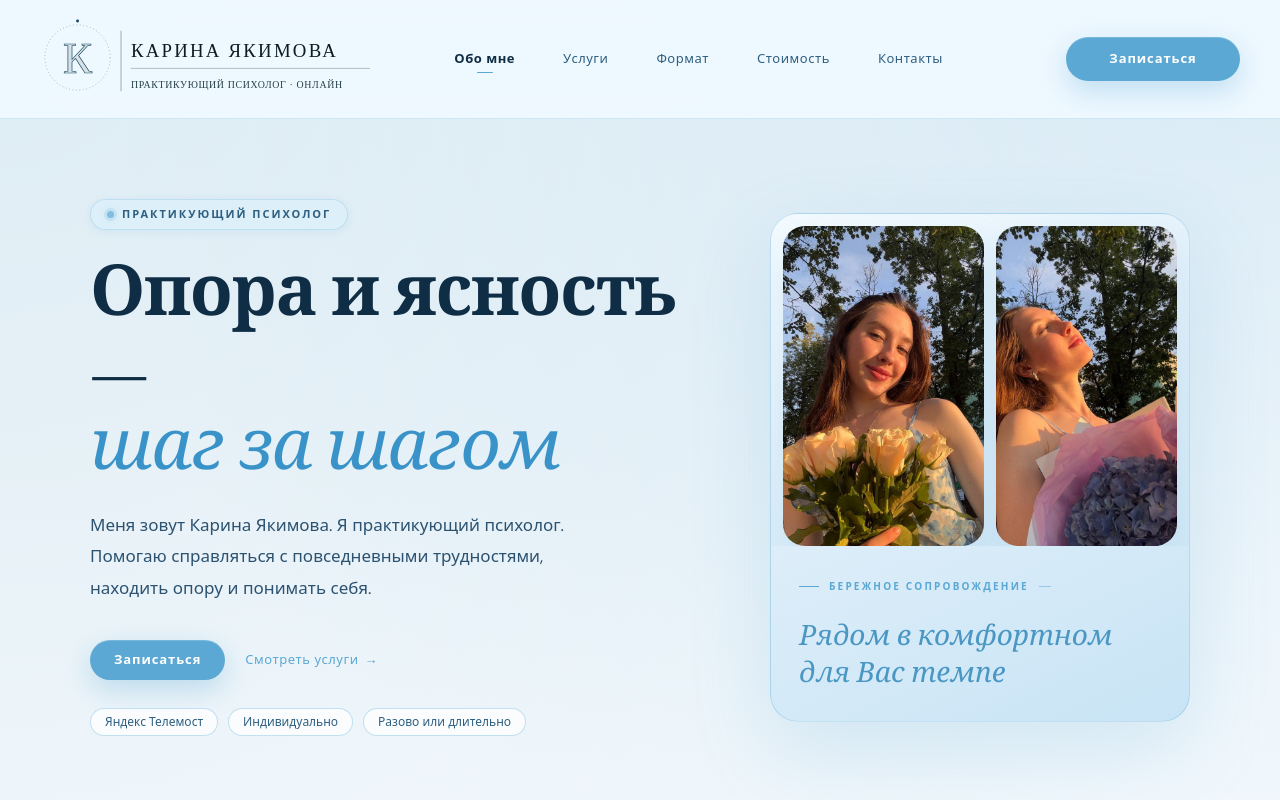
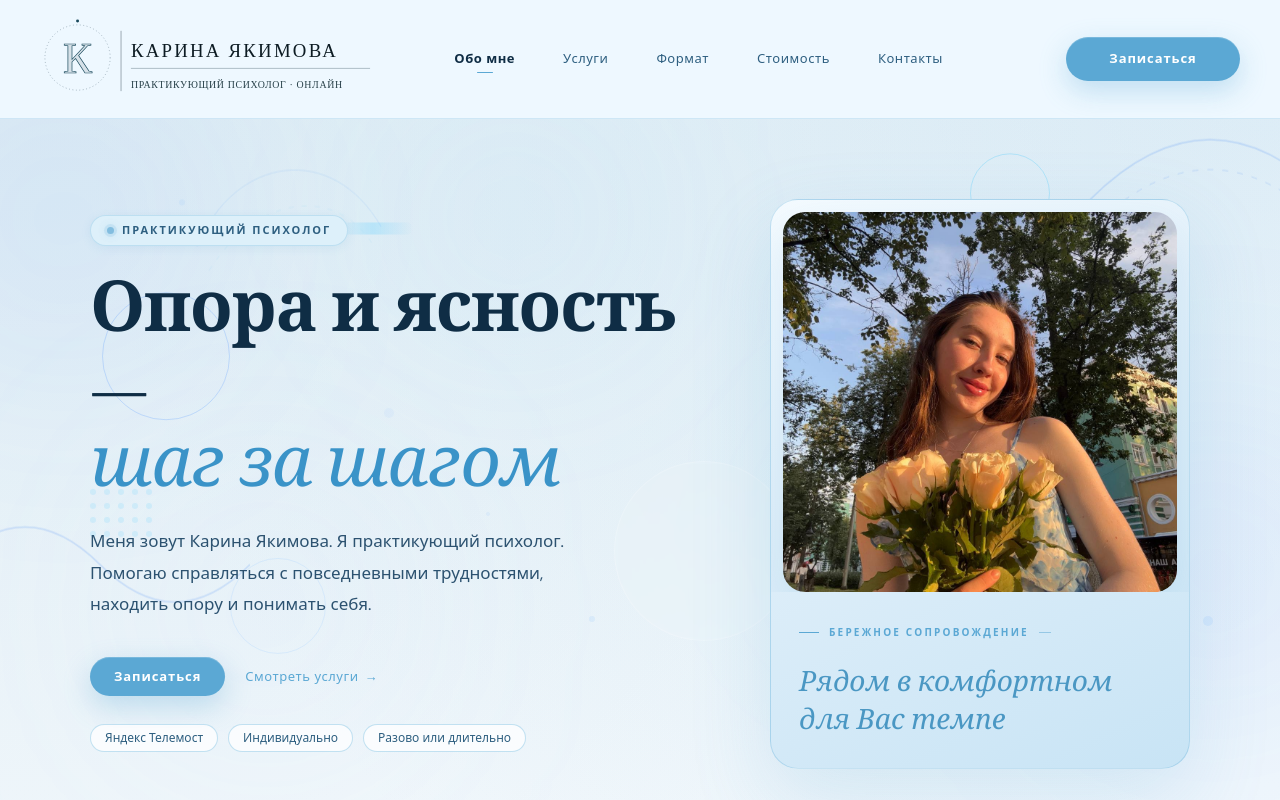
Before and after one commit to karinayakimovaa/info, a React (Vite) app: page / in a window 1280 px wide. Shown: the top 800 px of the page. Built offline with nearby package versions, Linux system fonts and the light colour scheme.

Commit message:
Add files via upload

```diff
--- a/src/App.jsx
+++ b/src/App.jsx
@@ -1,6 +1,7 @@
 import { useCallback, useEffect, useRef, useState } from "react";
 import toast from "react-hot-toast";
 import { FaTelegramPlane, FaVk } from "react-icons/fa";
+import Decorations from "./Decorations";
 
 const phoneDisplay = "+7 (952) 330-74-96";
 const phoneTel = "+79523307496";
@@ -532,9 +533,10 @@ export default function App() {
   };
 
   return (
-    <>
+    <div className='relative isolate'>
+      <Decorations />
       <GlobalStyles />
-
+      <div className='relative z-10'>
         {/* SCROLL PROGRESS BAR */}
         <div
           aria-hidden='true'
@@ -709,19 +711,12 @@ export default function App() {
               }
             >
               <div className='relative overflow-visible rounded-[28px] border border-[rgba(91,168,212,0.3)] bg-[linear-gradient(155deg,#f5fbff_0%,#deeef9_46%,#c8e4f5_100%)] shadow-[0_30px_80px_rgba(91,168,212,0.18)]'>
-                <div className='grid grid-cols-[1.05fr_0.95fr] gap-3 overflow-hidden rounded-t-[28px] p-3 pb-0'>
+                <div className='overflow-hidden rounded-t-[28px] p-3 pb-0'>
                   <div className='overflow-hidden rounded-[22px] shadow-[0_18px_45px_rgba(91,168,212,0.16)]'>
                     <img
                       src={asset("photos/photo_2026-05-24_10-31-25.jpg")}
                       alt='Карина с букетом роз на вечерней прогулке'
-                      className='block h-[280px] w-full object-cover object-[center_28%] transition-transform duration-[6000ms] hover:scale-[1.06] md:h-[320px]'
-                    />
-                  </div>
-                  <div className='overflow-hidden rounded-[22px] shadow-[0_18px_45px_rgba(91,168,212,0.16)]'>
-                    <img
-                      src={asset("photos/photo_2026-05-24_10-31-26.jpg")}
-                      alt='Карина с букетом гортензий в тёплом вечернем свете'
-                      className='block h-[280px] w-full object-cover object-[58%_center] transition-transform duration-[6000ms] hover:scale-[1.06] md:h-[320px]'
+                      className='block h-[320px] w-full object-cover object-[center_28%] transition-transform duration-[6000ms] hover:scale-[1.06] md:h-[380px]'
                     />
                   </div>
                 </div>
@@ -1128,9 +1123,19 @@ export default function App() {
       {/* FOOTER */}
       <footer className='border-t border-[rgba(91,168,212,0.18)] py-6 md:py-8 px-[18px] md:px-10'>
         <div className='max-w-[1180px] mx-auto flex flex-col md:flex-row gap-4 md:gap-0 justify-between items-center'>
+          <div className='flex flex-col items-center gap-1 text-center md:items-start md:text-left'>
             <p className='text-xs text-[#7BAEC9] tracking-[0.06em]'>
               Карина Якимова · Практикующий психолог · Онлайн
             </p>
+            <a
+              href='https://calsel.github.io/info/'
+              target='_blank'
+              rel='noreferrer'
+              className='text-[11px] text-[#7BAEC9]/80 tracking-[0.06em] no-underline transition-colors hover:text-[#5BA8D4]'
+            >
+              Made by Calsel
+            </a>
+          </div>
           <div className='flex items-center gap-3'>
             <a
               href='https://t.me/krnykmva'
@@ -1295,6 +1300,7 @@ export default function App() {
           </div>
         </div>
         </div>
-    </>
+      </div>
+    </div>
   );
 }
--- /dev/null
+++ b/src/Decorations.jsx
@@ -0,0 +1,161 @@
+import { useRef } from "react";
+import gsap from "gsap";
+import { useGSAP } from "@gsap/react";
+
+gsap.registerPlugin(useGSAP);
+
+export default function Decorations() {
+  const container = useRef(null);
+  const particles = Array.from({ length: 12 }, (_, index) => ({
+    size: 4 + (index % 4) * 2,
+    left: `${6 + index * 8}%`,
+    top: `${12 + (index % 6) * 13}%`,
+    opacity: 0.18 + (index % 3) * 0.08,
+  }));
+
+  const rings = [
+    "absolute left-[8%] top-[40%] h-32 w-32 rounded-full border border-blue-500/20",
+    "absolute right-[18%] top-[22%] h-20 w-20 rounded-full border border-sky-400/20",
+    "absolute left-[18%] bottom-[16%] h-24 w-24 rounded-full border border-blue-300/20",
+  ];
+
+  const glowBlobs = [
+    "absolute -left-20 top-[10%] h-72 w-72 rounded-full bg-blue-500/10 blur-[120px]",
+    "absolute bottom-[10%] right-[-60px] h-64 w-64 rounded-full bg-blue-600/10 blur-[120px]",
+    "absolute left-[32%] top-[18%] h-52 w-52 rounded-full bg-sky-300/10 blur-[100px]",
+    "absolute right-[22%] bottom-[18%] h-44 w-44 rounded-full bg-cyan-300/10 blur-[90px]",
+    "absolute left-[12%] bottom-[6%] h-56 w-56 rounded-full bg-blue-200/12 blur-[130px]",
+  ];
+
+  useGSAP(
+    () => {
+      if (window.matchMedia("(prefers-reduced-motion: reduce)").matches) return;
+
+      const items = gsap.utils.toArray(".decoration-float");
+
+      items.forEach((el, index) => {
+        gsap.to(el, {
+          y: -20 - index * 5,
+          duration: 4 + index,
+          repeat: -1,
+          yoyo: true,
+          ease: "power1.inOut",
+          delay: index * 0.3,
+        });
+      });
+    },
+    { scope: container },
+  );
+
+  return (
+    <div
+      ref={container}
+      aria-hidden='true'
+      className='pointer-events-none fixed inset-0 -z-10 overflow-hidden'
+    >
+      {glowBlobs.map((className) => (
+        <div key={className} className={`decoration-float ${className}`} />
+      ))}
+
+      {rings.map((className) => (
+        <div key={className} className={`decoration-float ${className}`} />
+      ))}
+
+      <svg
+        className='decoration-float absolute right-[-80px] top-[8%] w-[300px] opacity-20'
+        viewBox='0 0 200 200'
+        fill='none'
+      >
+        <path
+          d='M20 100 Q100 20, 180 100'
+          stroke='rgb(59,130,246)'
+          strokeWidth='1'
+        />
+        <path
+          d='M20 120 Q100 40, 180 120'
+          stroke='rgb(59,130,246)'
+          strokeWidth='0.6'
+          strokeDasharray='4 6'
+        />
+      </svg>
+
+      <svg
+        className='decoration-float absolute left-[14%] top-[14%] w-[220px] opacity-[0.16]'
+        viewBox='0 0 220 220'
+        fill='none'
+      >
+        <path
+          d='M18 146 C56 54, 154 42, 202 126'
+          stroke='rgb(96,165,250)'
+          strokeWidth='1'
+        />
+        <path
+          d='M30 170 C82 88, 164 88, 196 148'
+          stroke='rgb(125,211,252)'
+          strokeWidth='0.8'
+          strokeDasharray='5 8'
+        />
+      </svg>
+
+      <div className='decoration-float absolute right-[8%] top-[45%] grid grid-cols-4 gap-2 opacity-30'>
+        {Array.from({ length: 16 }).map((_, index) => (
+          <div
+            key={index}
+            className='h-1.5 w-1.5 rounded-full bg-blue-400'
+          />
+        ))}
+      </div>
+
+      <div className='decoration-float absolute left-[7%] top-[62%] grid grid-cols-5 gap-2 opacity-20'>
+        {Array.from({ length: 20 }).map((_, index) => (
+          <div
+            key={index}
+            className='h-1.5 w-1.5 rounded-full bg-sky-300'
+          />
+        ))}
+      </div>
+
+      <svg
+        className='decoration-float absolute bottom-[10%] left-[-50px] w-[300px] opacity-20'
+        viewBox='0 0 200 200'
+        fill='none'
+      >
+        <path
+          d='M0 100 Q50 50, 100 100 T200 100'
+          stroke='rgb(59,130,246)'
+          strokeWidth='1'
+        />
+      </svg>
+
+      <svg
+        className='decoration-float absolute bottom-[22%] right-[12%] w-[240px] opacity-[0.14]'
+        viewBox='0 0 240 160'
+        fill='none'
+      >
+        <path
+          d='M4 88 C44 36, 88 36, 126 88 S208 140, 236 78'
+          stroke='rgb(56,189,248)'
+          strokeWidth='1'
+        />
+      </svg>
+
+      <div className='decoration-float absolute left-[48%] top-[58%] h-[180px] w-[180px] rounded-full border border-white/20 bg-white/8 backdrop-blur-[2px]' />
+      <div className='decoration-float absolute right-[28%] bottom-[26%] h-3 w-24 rounded-full bg-gradient-to-r from-transparent via-blue-300/30 to-transparent' />
+      <div className='decoration-float absolute left-[26%] top-[28%] h-3 w-20 rounded-full bg-gradient-to-r from-transparent via-sky-300/35 to-transparent' />
+
+      {particles.map((particle, index) => (
+        <div
+          key={index}
+          className='decoration-float absolute rounded-full bg-blue-400/30'
+          style={{
+            width: particle.size,
+            height: particle.size,
+            left: particle.left,
+            top: particle.top,
+            opacity: particle.opacity,
+          }}
+        />
+      ))}
+    </div>
+  );
+}
```
Lines whose indentation alone changed are shown as unchanged.
